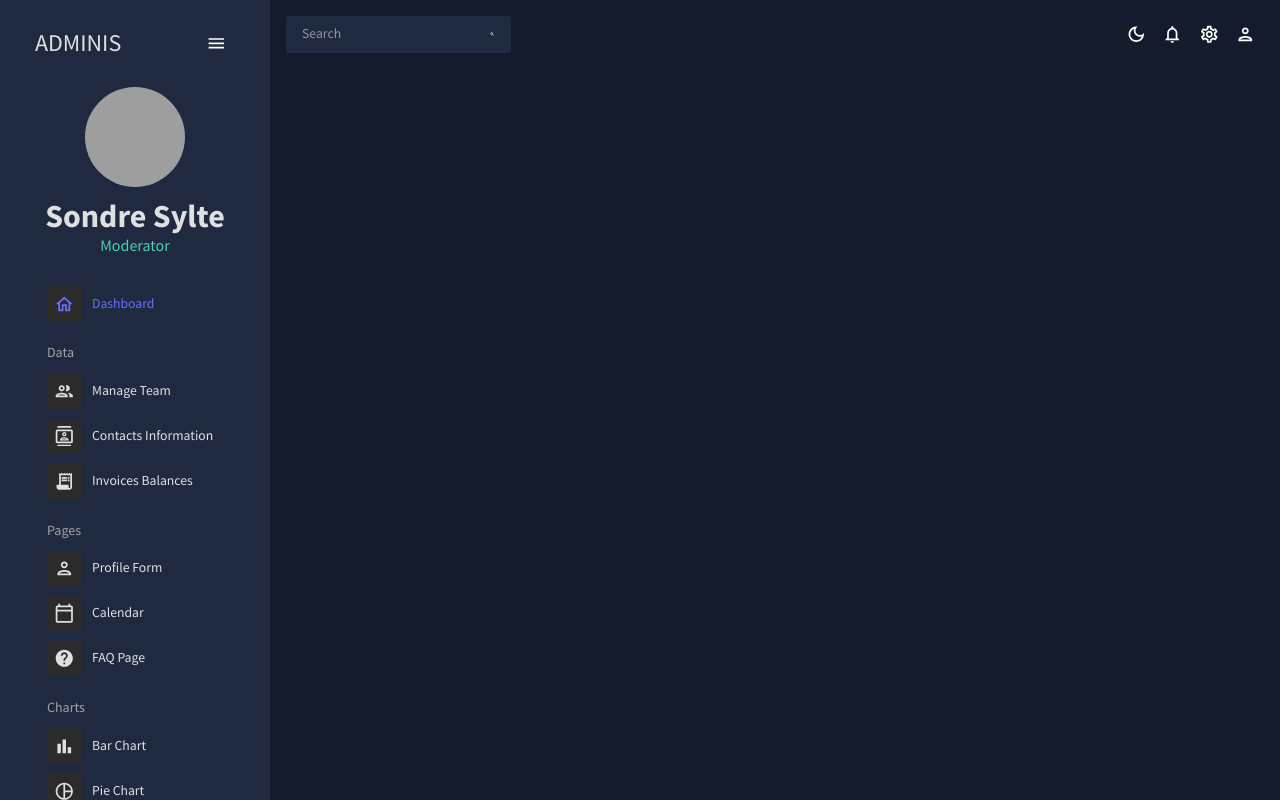
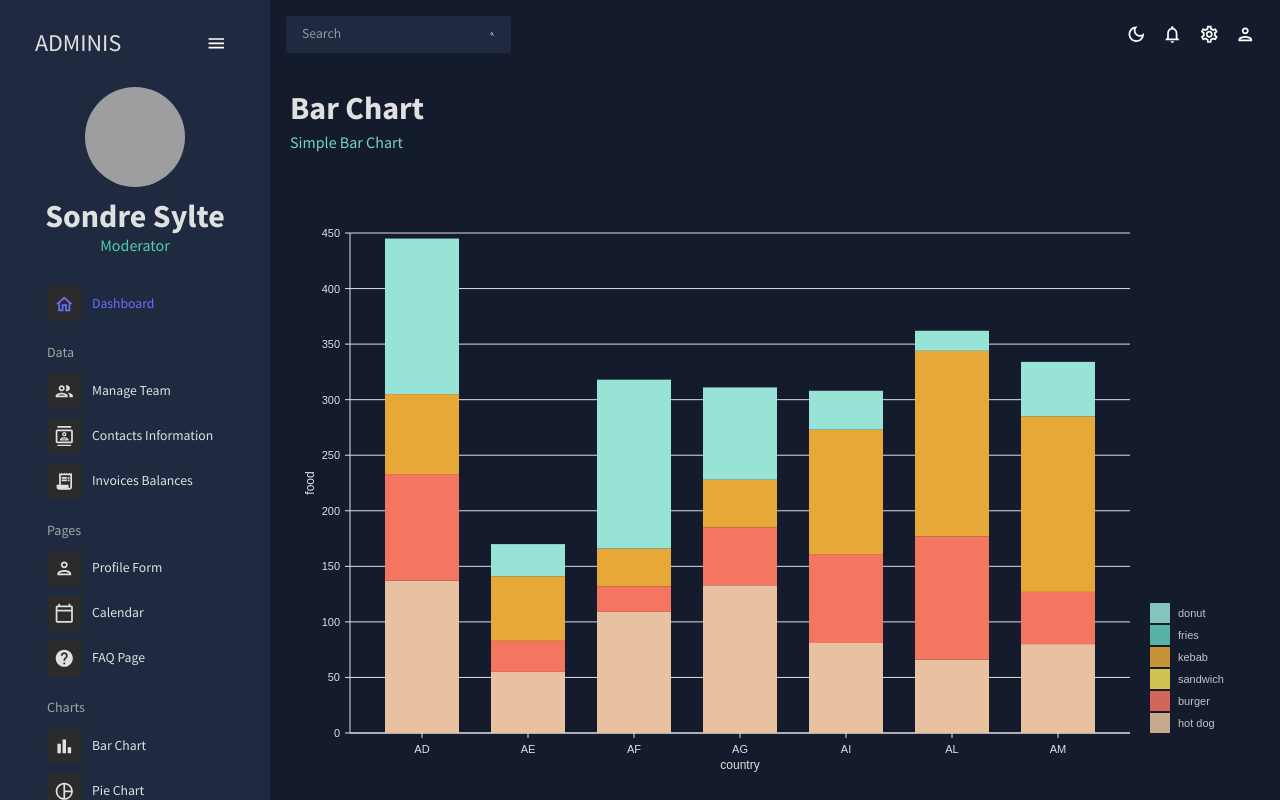
Before and after one commit to SondreSylte/dashboard, a React (Create React App) app: page /bar in a window 1280 px wide. Built offline with nearby package versions, Linux system fonts and the light colour scheme; grey boxes are pictures that could not be loaded.

Commit message:
BarChart i components-mappen og index.jsx fil i scenes-mappen. Oppdaterte App.js slik at den kjører.

```diff
--- a/src/App.js
+++ b/src/App.js
@@ -7,7 +7,7 @@
 import Invoices from "./scenes/invoices";
 import Contacts from "./scenes/contacts";
 import FAQ from "./scenes/faq";
-// import Bar from "./scenes/bar";
+import Bar from "./scenes/bar";
 import Form from "./scenes/form";
 // import Line from "./scenes/line";
 // import Pie from "./scenes/pie";
@@ -37,8 +37,8 @@
               <Route path="/invoices" element={<Invoices />} />
               <Route path="/form" element={<Form />} />
               <Route path="/faq" element={<FAQ />} />
-              {/*<Route path="/bar" element={<Bar />} />
-              <Route path="/line" element={<Line />} />
+              <Route path="/bar" element={<Bar />} />
+              {/*<Route path="/line" element={<Line />} />
               <Route path="/pie" element={<Pie />} />
               <Route path="/geography" element={<Geography />} />*/}
               <Route path="/calendar" element={<Calendar />} />
--- /dev/null
+++ b/src/components/BarChart.jsx
@@ -0,0 +1,150 @@
+/**
+ * Most of the code is retrieved from https://nivo.rocks/bar/
+ * Additionally the colors are set so that it fits the black background.
+ * Data is retrieved from mockData
+ */
+
+import React from "react";
+import { useTheme } from "@mui/material";
+import { ResponsiveBar } from "@nivo/bar";
+import { tokens } from "../theme";
+import { mockBarData as data } from "../data/mockData";
+
+const BarChart = () => {
+  const theme = useTheme();
+  const colors = tokens(theme.palette.mode);
+
+  return (
+    <ResponsiveBar
+      data={data}
+      theme={{
+        axis: {
+          domain: {
+            line: {
+              stroke: colors.grey[100],
+            },
+          },
+          legend: {
+            text: {
+              fill: colors.grey[100],
+            },
+          },
+          ticks: {
+            line: {
+              stroke: colors.grey[100],
+              strokeWidth: 1,
+            },
+            text: {
+              fill: colors.grey[100],
+            },
+          },
+        },
+        legends: {
+          text: {
+            fill: colors.grey[100],
+          },
+        },
+      }}
+      keys={["hot dog", "burger", "sandwich", "kebab", "fries", "donut"]}
+      indexBy="country"
+      margin={{ top: 50, right: 130, bottom: 50, left: 60 }}
+      padding={0.3}
+      valueScale={{ type: "linear" }}
+      indexScale={{ type: "band", round: true }}
+      colors={{ scheme: "nivo" }}
+      defs={[
+        {
+          id: "dots",
+          type: "patternDots",
+          background: "inherit",
+          color: "#38bcb2",
+          size: 4,
+          padding: 1,
+          stagger: true,
+        },
+        {
+          id: "lines",
+          type: "patternLines",
+          background: "inherit",
+          color: "#eed312",
+          rotation: -45,
+          lineWidth: 6,
+          spacing: 10,
+        },
+      ]}
+      fill={[
+        {
+          match: {
+            id: "fries",
+          },
+          id: "dots",
+        },
+        {
+          match: {
+            id: "sandwich",
+          },
+          id: "lines",
+        },
+      ]}
+      borderColor={{
+        from: "color",
+        modifiers: [["darker", 1.6]],
+      }}
+      axisTop={null}
+      axisRight={null}
+      axisBottom={{
+        tickSize: 5,
+        tickPadding: 5,
+        tickRotation: 0,
+        legend: "country",
+        legendPosition: "middle",
+        legendOffset: 32,
+      }}
+      axisLeft={{
+        tickSize: 5,
+        tickPadding: 5,
+        tickRotation: 0,
+        legend: "food",
+        legendPosition: "middle",
+        legendOffset: -40,
+      }}
+      enableLabel={false}
+      labelSkipHeight={12}
+      labelTextColor={{
+        from: "color",
+        modifiers: [["darker", 1.6]],
+      }}
+      legends={[
+        {
+          dataFrom: "keys",
+          anchor: "bottom-right",
+          direction: "column",
+          justify: false,
+          translateX: 120,
+          translateY: 0,
+          itemsSpacing: 2,
+          itemWidth: 100,
+          itemHeight: 20,
+          itemDirection: "left-to-right",
+          itemOpacity: 0.85,
+          symbolSize: 20,
+          effects: [
+            {
+              on: "hover",
+              style: {
+                itemOpacity: 1,
+              },
+            },
+          ],
+        },
+      ]}
+      role="application"
+      ariaLabel="Nivo bar chart demo"
+      barAriaLabel={function(e) {
+        return e.id + ": " + e.formattedValue + " in country: " + e.indexValue;
+      }}
+    />
+  );
+};
+
+export default BarChart;
--- /dev/null
+++ b/src/scenes/bar/index.jsx
@@ -0,0 +1,17 @@
+import React from "react";
+import {Box} from "@mui/material";
+import Header from "../../components/Header";
+import BarChart from "../../components/BarChart";
+
+const Bar = () => {
+    return (
+        <Box m="20px">
+            <Header title="Bar Chart" subtitle="Simple Bar Chart" />
+            <Box height="75vh">
+                <BarChart />
+            </Box>
+        </Box>
+    )
+}
+
+export default Bar;
```
